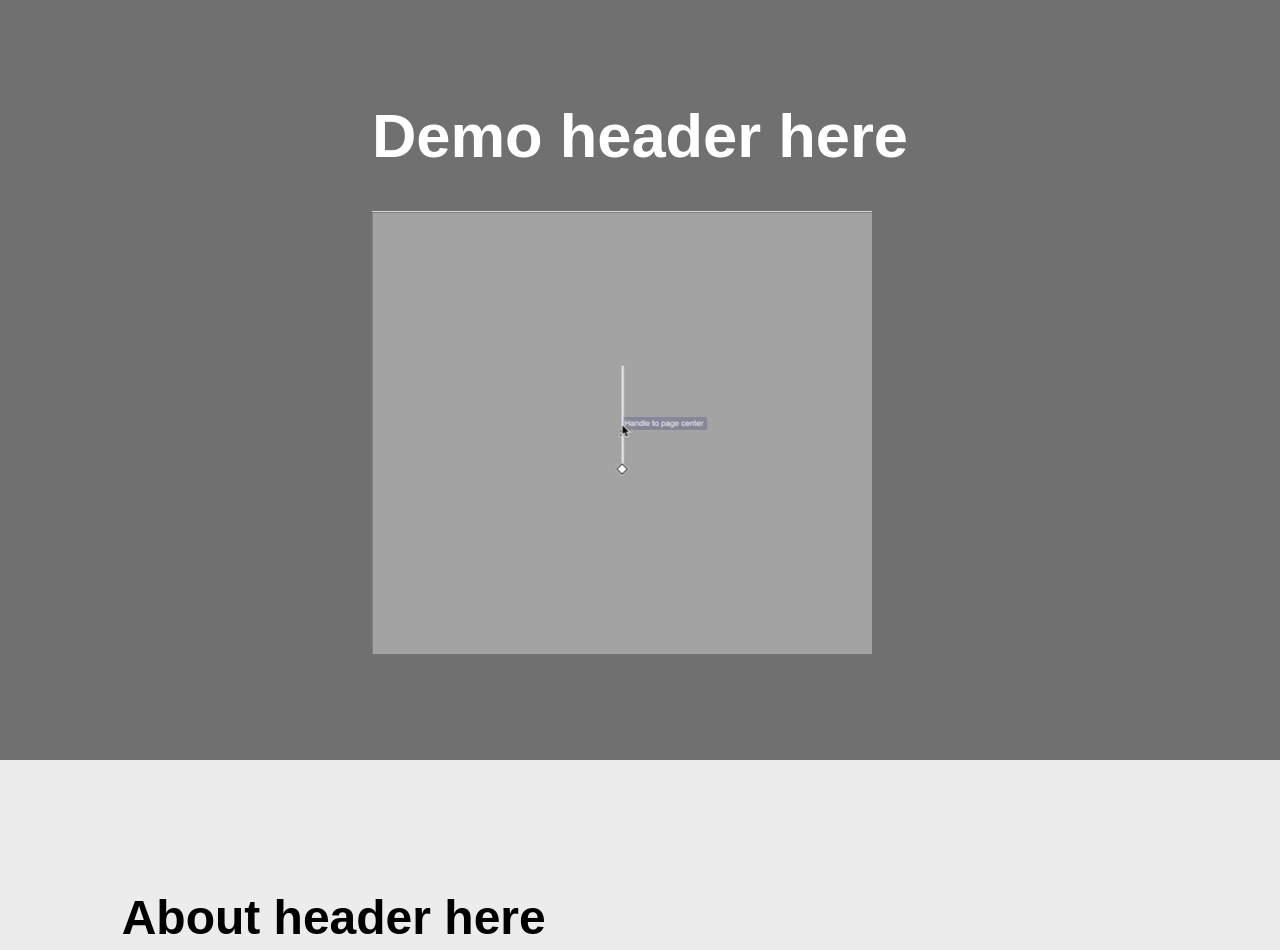
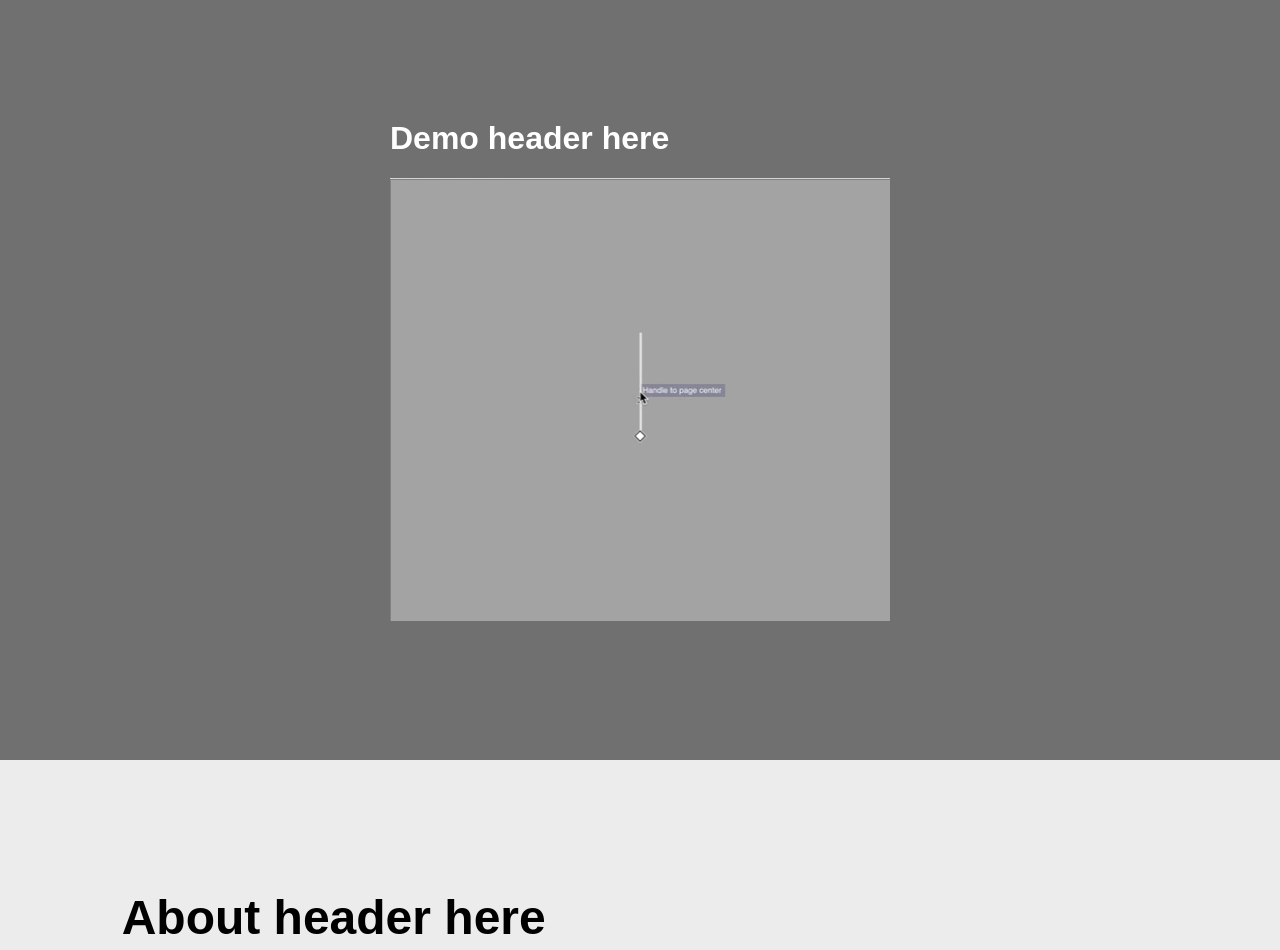
Before and after one commit to RedHatOfficial/static-website-template-for-ospo, a React (Vite) app: page / in a window 1280 px wide. Shown: the part 2440-3390 px from the top of the page. Built offline with nearby package versions, Linux system fonts and the light colour scheme; a web font is replaced by a local one.

Commit message:
fix demo header size
Signed-off-by: Jess Chitas <36636982+jessicachitas@users.noreply.github.com>

```diff
--- a/src/Demo.jsx
+++ b/src/Demo.jsx
@@ -6,9 +6,9 @@ function Demo() {
       {/* ------------------------------ Demo Section ------------------------------ */}
       <div className="demo viewport background-2">
         <div className="demo-info">
-          <h1 className="demo-header">Demo header here</h1>
+          <h1 className="demo-h1">Demo header here</h1>
           {/* GIF Here */}
-          <img src={demoGIF}></img>
+          <img className="demo-gif" src={demoGIF}></img>
         </div>
       </div>
     </>
--- a/src/Welcome.jsx
+++ b/src/Welcome.jsx
@@ -28,7 +28,7 @@ function Welcome() {
                 <a href="" role="button">
                   <button>
                     {" "}
-                    <img src={githubIcon} alt="GitHub Icon"></img>{" "}
+                    <img className="icon" src={githubIcon} alt="GitHub Icon"></img>{" "}
                     <p>Contribute to the project</p>
                   </button>
                 </a>
--- a/src/css/App.css
+++ b/src/css/App.css
@@ -149,6 +149,19 @@
   }
 }
 
+/* ------------------------------ Demo Section ------------------------------ */
+
+.demo-h1 {
+  font-size: xx-large;
+}
+
+.demo-gif {
+  display: flex;
+  align-self: center;
+  justify-self: center;
+  width: 100%;
+}
+
 /* ------------------------------ About Section ----------------------------- */
 
 .demo,
@@ -166,7 +179,7 @@
 }
 
 .about-header {
-  display: inline;
+  display: flex;
   align-content: center;
   @media screen and (max-width: 1440px) {
     font-size: 2.5rem;
```
